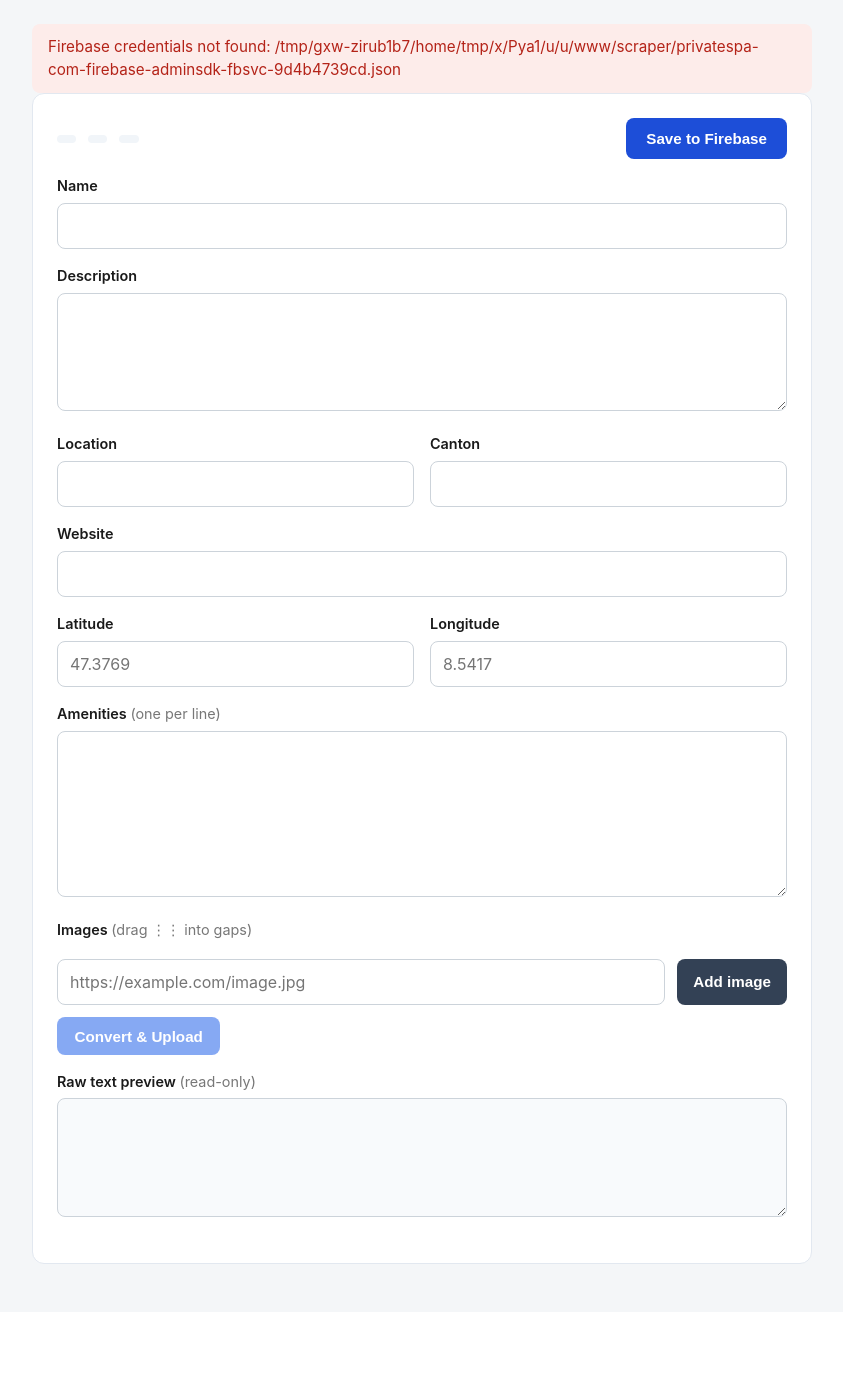
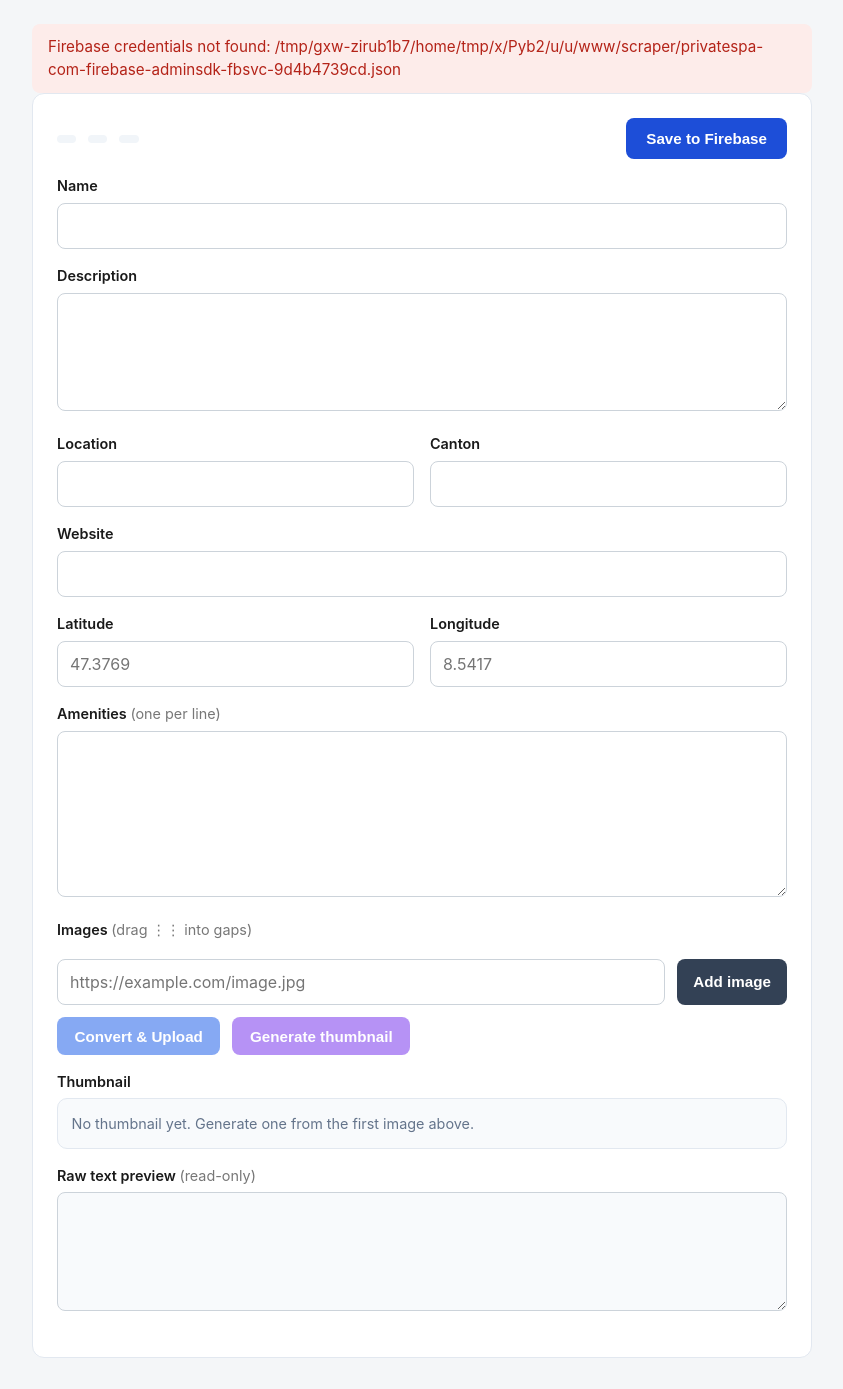
Before and after one commit to Trnquil/privatespa-scraper, a Flask app: page /spa/1 in a window 1280 px wide. Shown: the part 107-1496 px from the top of the page, without its empty margins (218-1061 px from the left). Before the commit the page ends 1371 px from the top, so only its background shows below. Run offline with Flask 3, Linux system fonts and the light colour scheme; parts of the project's set-up code (start-up, migrations or seed data) failed here and were passed over; some libraries are stand-ins or nearby versions.

Commit message:
thumbnail generation

```diff
--- a/scraper/app.py
+++ b/scraper/app.py
@@ -8,7 +8,11 @@ from firebase_client import init_firebase
 from firestore_spas import create_spa, get_spa, list_spas, update_spa
 from image_info import get_image_info
 from scrape_spa import scrape_url
-from storage_images import upload_spa_images
+from storage_images import (
+    generate_all_spa_thumbnails,
+    generate_spa_thumbnail,
+    upload_spa_images,
+)
 
 app = Flask(__name__)
 
@@ -47,6 +51,15 @@ def health():
 def api_list_spas():
     try:
         return jsonify({"spas": list_spas()})
+    except Exception as e:
+        return jsonify({"error": str(e)}), 500
+
+
+@app.post("/api/spas/generate-all-thumbnails")
+def api_generate_all_spa_thumbnails():
+    try:
+        result = generate_all_spa_thumbnails()
+        return jsonify(result)
     except Exception as e:
         return jsonify({"error": str(e)}), 500
 
@@ -110,6 +123,22 @@ def api_image_info():
         return jsonify({"error": str(e)}), 500
 
 
+@app.post("/api/spas/<spa_id>/generate-thumbnail")
+def api_generate_spa_thumbnail(spa_id):
+    body = request.get_json(silent=True) or {}
+    source_url = (body.get("url") or "").strip()
+    if not source_url:
+        return jsonify({"error": "Request body must include a url"}), 400
+
+    try:
+        result = generate_spa_thumbnail(spa_id, source_url)
+        return jsonify(result)
+    except ValueError as e:
+        return jsonify({"error": str(e)}), 400
+    except Exception as e:
+        return jsonify({"error": str(e)}), 500
+
+
 @app.post("/api/spas/<spa_id>/upload-images")
 def api_upload_spa_images(spa_id):
     body = request.get_json(silent=True) or {}
--- a/scraper/firestore_spas.py
+++ b/scraper/firestore_spas.py
@@ -14,6 +14,7 @@ SPA_FIELDS = (
     "images",
     "location",
     "name",
+    "thumbnail",
     "website",
 )
 
@@ -48,6 +49,7 @@ def _spa_to_editor_payload(doc_id: str, data: dict) -> dict:
             "images": list(data.get("images") or []),
             "location": data.get("location"),
             "name": data.get("name"),
+            "thumbnail": data.get("thumbnail"),
             "website": data.get("website"),
         },
     }
@@ -76,7 +78,16 @@ def get_spa(spa_id: str) -> dict | None:
     doc = get_db().collection("spas").document(spa_id).get()
     if not doc.exists:
         return None
-    return _spa_to_editor_payload(doc.id, doc.to_dict())
+
+    payload = _spa_to_editor_payload(doc.id, doc.to_dict())
+    if not payload["data"].get("thumbnail"):
+        from storage_images import get_stored_thumbnail_url
+
+        stored_thumbnail = get_stored_thumbnail_url(spa_id)
+        if stored_thumbnail:
+            payload["data"]["thumbnail"] = stored_thumbnail
+
+    return payload
 
 
 def _build_spa_payload(data: dict) -> dict:
@@ -113,3 +124,8 @@ def update_spa(spa_id: str, data: dict) -> dict:
     if not updated:
         raise RuntimeError("Spa not found after update")
     return updated
+
+
+def update_spa_thumbnail(spa_id: str, thumbnail_url: str) -> None:
+    """Persist the spa thumbnail URL in Firestore."""
+    get_db().collection("spas").document(spa_id).update({"thumbnail": thumbnail_url})
--- a/scraper/static/editor.js
+++ b/scraper/static/editor.js
@@ -2,6 +2,8 @@ const statusEl = document.getElementById("status");
 const saveSpaBtn = document.getElementById("save-spa-btn");
 const uploadImagesBtn = document.getElementById("upload-images-btn");
 const uploadStatusEl = document.getElementById("upload-status");
+const generateThumbnailBtn = document.getElementById("generate-thumbnail-btn");
+const thumbnailStatusEl = document.getElementById("thumbnail-status");
 const spaNavEl = document.getElementById("spa-nav");
 const spaPrevBtn = document.getElementById("spa-prev-btn");
 const spaNextBtn = document.getElementById("spa-next-btn");
@@ -20,6 +22,10 @@ const lightboxCloseBtn = document.getElementById("lightbox-close");
 const lightboxPrevBtn = document.getElementById("lightbox-prev");
 const lightboxNextBtn = document.getElementById("lightbox-next");
 const lightboxDeleteBtn = document.getElementById("lightbox-delete");
+const thumbnailFieldEl = document.getElementById("thumbnail-field");
+const thumbnailImgEl = document.getElementById("thumbnail-img");
+const thumbnailEmptyEl = document.getElementById("thumbnail-empty");
+const thumbnailMetaEl = document.getElementById("thumbnail-meta");
 
 const editorConfig = JSON.parse(
   document.getElementById("editor-config").textContent
@@ -61,6 +67,16 @@ function setUploadStatus(message, type) {
 
 function clearUploadStatus() {
   uploadStatusEl.classList.add("hidden");
+}
+
+function setThumbnailStatus(message, type) {
+  thumbnailStatusEl.textContent = message;
+  thumbnailStatusEl.className = `thumbnail-status ${type}`;
+  thumbnailStatusEl.classList.remove("hidden");
+}
+
+function clearThumbnailStatus() {
+  thumbnailStatusEl.classList.add("hidden");
 }
 
 async function loadSpaList() {
@@ -126,13 +142,18 @@ function getImageUrls() {
   return getImageCards().map(getImageUrlFromCard).filter(Boolean);
 }
 
-function syncUploadImagesButton() {
-  if (!uploadImagesBtn) return;
-  const canUpload =
+function syncImageActions() {
+  const canUseImages =
     editorMode === "firestore" &&
     Boolean(currentSpaId) &&
     getImageUrls().length > 0;
-  uploadImagesBtn.disabled = !canUpload;
+
+  uploadImagesBtn.disabled = !canUseImages;
+  generateThumbnailBtn.disabled = !canUseImages;
+}
+
+function syncUploadImagesButton() {
+  syncImageActions();
 }
 
 function removeImageAtIndex(index) {
@@ -419,6 +440,59 @@ function addImage(url) {
   syncUploadImagesButton();
 }
 
+async function loadThumbnailMeta(url) {
+  const normalized = (url || "").trim();
+  if (!normalized) {
+    thumbnailMetaEl.classList.add("hidden");
+    return;
+  }
+
+  thumbnailMetaEl.textContent = "Loading…";
+  thumbnailMetaEl.classList.remove("hidden");
+
+  try {
+    const response = await fetch(
+      `/api/image-info?url=${encodeURIComponent(normalized)}`
+    );
+    const result = await response.json();
+    if (!response.ok) {
+      throw new Error(result.error || "Failed to load thumbnail info");
+    }
+    thumbnailMetaEl.textContent = formatImageMeta(result);
+  } catch {
+    thumbnailMetaEl.textContent = "Size unavailable";
+  }
+}
+
+function renderThumbnail(thumbnailUrl) {
+  const url = (thumbnailUrl || "").trim();
+
+  if (editorMode !== "firestore") {
+    thumbnailFieldEl.classList.add("hidden");
+    return;
+  }
+
+  thumbnailFieldEl.classList.remove("hidden");
+
+  if (!url) {
+    thumbnailImgEl.classList.add("hidden");
+    thumbnailImgEl.removeAttribute("src");
+    thumbnailEmptyEl.classList.remove("hidden");
+    thumbnailMetaEl.classList.add("hidden");
+    return;
+  }
+
+  thumbnailEmptyEl.classList.add("hidden");
+  thumbnailImgEl.src = url;
+  thumbnailImgEl.classList.remove("hidden");
+  thumbnailImgEl.onerror = () => {
+    thumbnailImgEl.classList.add("hidden");
+    thumbnailEmptyEl.textContent = "Thumbnail could not be loaded.";
+    thumbnailEmptyEl.classList.remove("hidden");
+  };
+  loadThumbnailMeta(url);
+}
+
 function setMetaTag(el, text) {
   const value = (text || "").trim();
   el.textContent = value;
@@ -458,6 +532,7 @@ function populateEditor(result, options = {}) {
   }
 
   renderImages(data.images);
+  renderThumbnail(data.thumbnail);
   newImageUrlInput.value = "";
   syncUploadImagesButton();
 }
@@ -487,6 +562,51 @@ function buildSpaPayload() {
       website: fields.website.value.trim() || null,
     },
   };
+}
+
+async function generateThumbnail() {
+  if (!currentSpaId) {
+    setThumbnailStatus("Save the spa to Firebase before generating a thumbnail.", "error");
+    return;
+  }
+
+  const firstUrl = getImageUrls()[0];
+  if (!firstUrl) {
+    setThumbnailStatus("Add at least one image first.", "error");
+    return;
+  }
+
+  generateThumbnailBtn.disabled = true;
+  saveSpaBtn.disabled = true;
+  uploadImagesBtn.disabled = true;
+  setThumbnailStatus("Generating thumbnail…", "loading");
+
+  try {
+    const response = await fetch(
+      `/api/spas/${encodeURIComponent(currentSpaId)}/generate-thumbnail`,
+      {
+        method: "POST",
+        headers: { "Content-Type": "application/json" },
+        body: JSON.stringify({ url: firstUrl }),
+      }
+    );
+    const result = await response.json();
+    if (!response.ok) {
+      throw new Error(result.error || "Failed to generate thumbnail");
+    }
+
+    renderThumbnail(result.public_url);
+    setThumbnailStatus(
+      `Saved ${result.width} × ${result.height} · ${result.size_kb} KB to thumbnail/`,
+      "success"
+    );
+    setTimeout(clearThumbnailStatus, 4000);
+  } catch (error) {
+    setThumbnailStatus(error.message, "error");
+  } finally {
+    saveSpaBtn.disabled = false;
+    syncImageActions();
+  }
 }
 
 async function uploadImagesToFirebase() {
@@ -638,6 +758,7 @@ async function initEditor() {
 
 saveSpaBtn.addEventListener("click", saveSpa);
 uploadImagesBtn.addEventListener("click", uploadImagesToFirebase);
+generateThumbnailBtn.addEventListener("click", generateThumbnail);
 spaPrevBtn.addEventListener("click", () => goToAdjacentSpa(-1));
 spaNextBtn.addEventListener("click", () => goToAdjacentSpa(1));
 
--- a/scraper/static/style.css
+++ b/scraper/static/style.css
@@ -502,6 +502,74 @@ textarea[readonly] {
   cursor: not-allowed;
 }
 
+.thumbnail-status {
+  font-size: 0.9rem;
+  line-height: 1.4;
+}
+
+.thumbnail-status.loading {
+  color: #1a4b8c;
+}
+
+.thumbnail-status.success {
+  color: #1a6b4a;
+}
+
+.thumbnail-status.error {
+  color: #b42318;
+}
+
+.thumbnail-btn {
+  padding: 0.65rem 1.1rem;
+  background: #7c3aed;
+  color: #fff;
+}
+
+.thumbnail-btn:hover:not(:disabled) {
+  background: #6d28d9;
+}
+
+.thumbnail-btn:disabled {
+  opacity: 0.55;
+  cursor: not-allowed;
+}
+
+.thumbnail-preview {
+  display: flex;
+  flex-direction: column;
+  align-items: flex-start;
+  gap: 0.5rem;
+  padding: 0.85rem;
+  border: 1px solid #e2e8f0;
+  border-radius: 10px;
+  background: #f8fafc;
+}
+
+.thumbnail-empty {
+  margin: 0;
+  font-size: 0.9rem;
+  color: #64748b;
+}
+
+.thumbnail-img {
+  display: block;
+  max-width: 200px;
+  width: 100%;
+  height: auto;
+  border-radius: 8px;
+  border: 1px solid #e2e8f0;
+  background: #eef2f6;
+}
+
+.thumbnail-img.hidden {
+  display: none;
+}
+
+.thumbnail-meta {
+  font-size: 0.78rem;
+  color: #64748b;
+}
+
 body.lightbox-open {
   overflow: hidden;
 }
--- a/scraper/templates/edit.html
+++ b/scraper/templates/edit.html
@@ -111,6 +111,30 @@
               Convert & Upload
             </button>
             <span id="upload-status" class="upload-status hidden"></span>
+            <button
+              type="button"
+              id="generate-thumbnail-btn"
+              class="thumbnail-btn"
+              disabled
+            >
+              Generate thumbnail
+            </button>
+            <span id="thumbnail-status" class="thumbnail-status hidden"></span>
+          </div>
+        </div>
+
+        <div class="field" id="thumbnail-field">
+          <label>Thumbnail</label>
+          <div id="thumbnail-preview" class="thumbnail-preview">
+            <p id="thumbnail-empty" class="thumbnail-empty">
+              No thumbnail yet. Generate one from the first image above.
+            </p>
+            <img
+              id="thumbnail-img"
+              class="thumbnail-img hidden"
+              alt="Spa thumbnail"
+            />
+            <span id="thumbnail-meta" class="thumbnail-meta hidden"></span>
           </div>
         </div>
 
```
Also changed, not shown: scraper/storage_images.py (+110 -10 lines).
